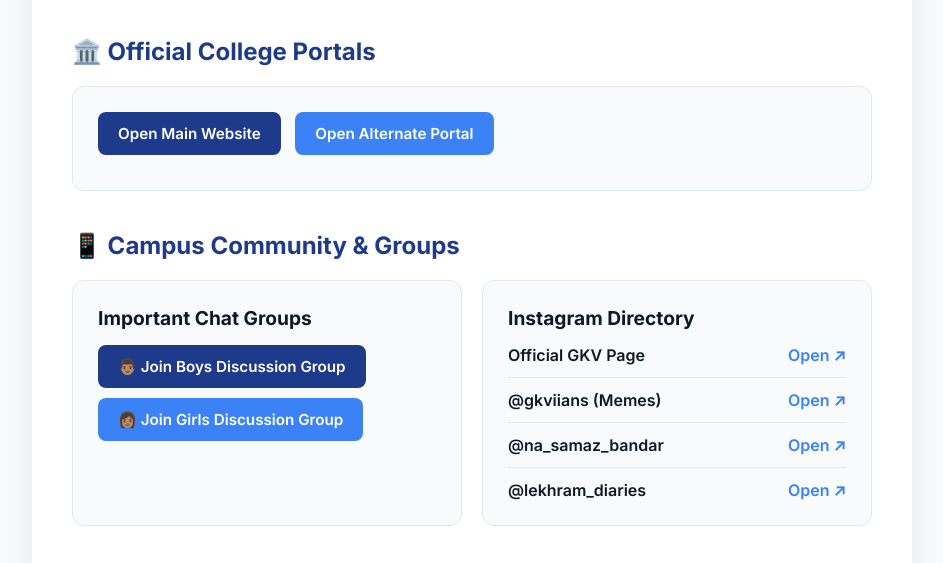
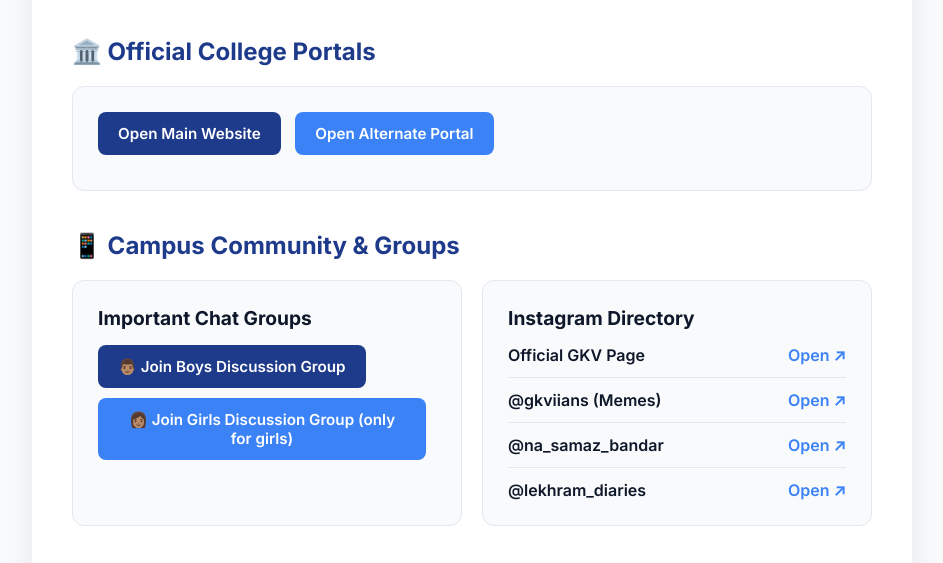
Before and after one commit to gkvcommunity/GKV-COMMUNITY, a plain HTML site: page index.html in a window 1280 px wide. Shown: the part 200-763 px from the top of the page, without its empty margins (168-1111 px from the left). Drawn offline with Linux system fonts and the light colour scheme.

Commit message:
Update index.html

```diff
--- a/index.html
+++ b/index.html
@@ -239,7 +239,7 @@
                 <div class="card">
                     <h3>Important Chat Groups</h3>
                     <a href="https://ig.me/j/Aba-T25XhAHafBfQ/" class="btn">👨🏽 Join Boys Discussion Group</a>
-                    <a href="https://ig.me/j/AbYq82f0ZOMoNNI3/" class="btn btn-secondary">👩🏽 Join Girls Discussion Group</a>
+                    <a href="https://ig.me/j/AbYq82f0ZOMoNNI3/" class="btn btn-secondary">👩🏽 Join Girls Discussion Group (only for girls)</a>
                 </div>
                 <div class="card">
                     <h3>Instagram Directory</h3>
```
